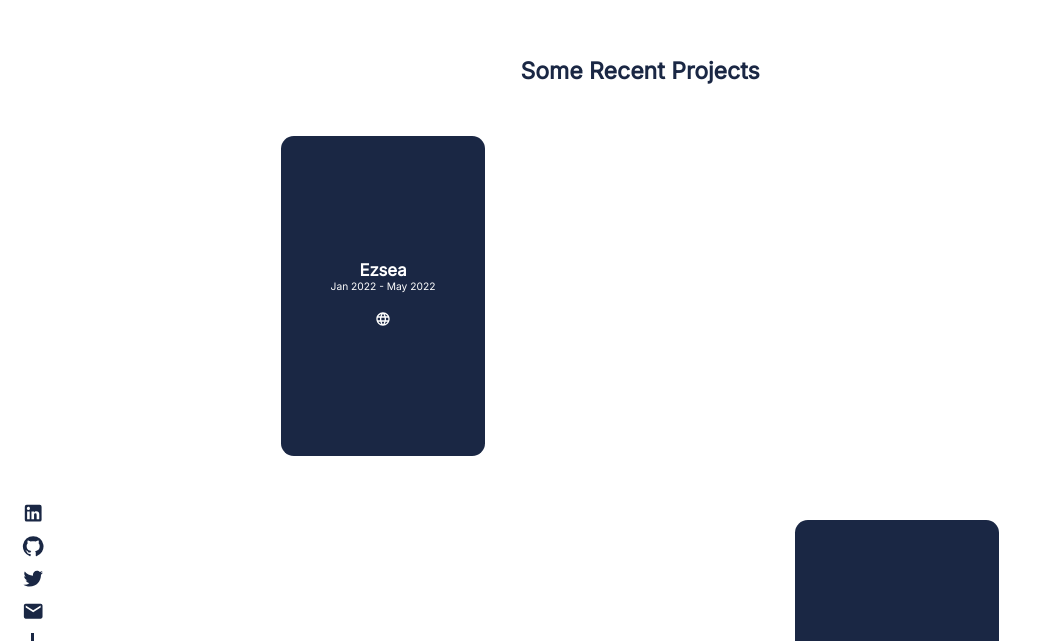
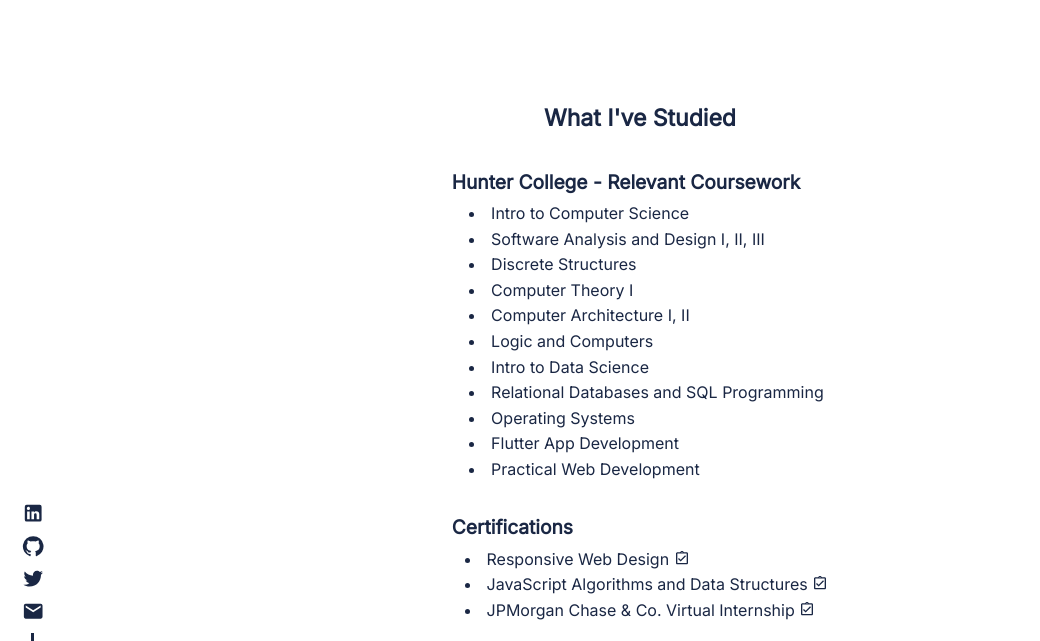
Before and after one commit to KevHnh/personalWebsite, a React (Create React App) app: page / in a window 1280 px wide. Shown: the part 1639-2280 px from the top of the page, without its empty margins (0-1040 px from the left). Built offline with nearby package versions, Linux system fonts and the light colour scheme.

Commit message:
education section

```diff
--- a/src/App.css
+++ b/src/App.css
@@ -1,5 +1,7 @@
-.appBody {
-    height: 100vh;
+.componentsContainer {
+    display: flex;
+    flex-direction: column;
+
 }
 
 .topNav {
--- a/src/App.js
+++ b/src/App.js
@@ -1,5 +1,6 @@
 import About from './About';
 import './App.css';
+import Education from './Education';
 import Home from './Home';
 import Links from './Links';
 import NavBar from './NavBar';
@@ -27,7 +28,7 @@ function App() {
     let elements1 = document.querySelectorAll("#projectCardDesc")
     let elements2 = document.querySelectorAll("#projectCardDescR")
 
-    if (document.body.scrollTop > 1400 || document.documentElement.scrollTop > 1400) {
+    if (document.body.scrollTop > 2500 || document.documentElement.scrollTop > 2500) {
       for(let i = 0; i < elements1.length; i++) {
         elements1[i].style.transform = "translate(-1rem)"
       }
@@ -37,7 +38,7 @@ function App() {
       }
     }
 
-    if (document.body.scrollTop > 1400 || document.documentElement.scrollTop > 1400) {
+    if (document.body.scrollTop > 2500 || document.documentElement.scrollTop > 2500) {
       for(let i = 0; i < elements2.length; i++) {
         elements2[i].style.transform = "translate(1rem)"
       }
@@ -58,8 +59,11 @@ function App() {
         <div id="nav" className='topNav'>
           <NavBar/>
         </div>
+        <div className="componentsContainer">
           <About/>
+          <Education/>
           <Projects/>
+        </div>
         <div className='appLinksContainer'>
           <Links/>
         </div>
--- /dev/null
+++ b/src/Education.css
@@ -0,0 +1,66 @@
+.educationWrapper {
+    width: 100%;
+    height: 100vh;
+    font-family: 'Inter';
+    font-style: normal;
+    font-size: 1.8vw;
+    line-height: 3vw;
+    display: flex;
+    flex-direction: column;
+    justify-content: center;
+    align-items: center;
+    color: #1A2744;
+
+}
+
+.educationTitleContainer {
+    font-weight: bold;
+}
+
+.educationBodyContainer {
+    display: flex;
+    flex-direction: column;
+    justify-content: center;
+    align-items: center;
+    text-align: left;
+}
+
+.educationBodyHeader {
+    width: 100%;
+    margin-top: 2vw;
+    font-size: 1.5vw;
+    float: left;
+    font-weight: bold;
+}
+
+.educationColumnSection {
+    columns: 1;
+    list-style:inside;
+    text-align: left;
+    font-size: 1.25vw;
+    line-height: 2vw;
+    margin: 0;
+    margin-left: 1vw;
+    padding: 0;
+    width: 100%;
+    display: flex;
+    flex-direction: column;
+}
+
+
+
+.educationItem {
+    display: flex;
+    columns: 1;
+    list-style:inside;
+    text-align: left;
+    font-size: 1.25vw;
+    line-height: 2vw;
+    margin: 0;
+    margin-left: 1vw;
+    padding: 0;
+}
+
+.certificateIcon {
+    transform: translateY(.1vw);
+}
--- /dev/null
+++ b/src/Education.js
@@ -0,0 +1,55 @@
+import React from 'react'
+import './Education.css'
+import AssignmentTurnedInOutlinedIcon from '@mui/icons-material/AssignmentTurnedInOutlined';
+
+function Education() {
+  return (
+    <div id="education" className="educationContainer">
+      <div className="educationWrapper">
+        <div className="educationTitleContainer">
+          What I've Studied
+        </div>
+        <div className="educationBodyContainer">
+          <div className="educationBodyHeader">
+            Hunter College - Relevant Coursework
+          </div>
+          <div className="educationBodySection">
+            <ul className="educationColumnSection">
+              <li>Intro to Computer Science</li>
+              <li>Software Analysis and Design I, II, III</li>
+              <li>Discrete Structures</li>
+              <li>Computer Theory I</li>
+              <li>Computer Architecture I, II</li>
+              <li>Logic and Computers</li>
+              <li>Intro to Data Science</li>
+              <li>Relational Databases and SQL Programming</li>
+              <li>Operating Systems</li>
+              <li>Flutter App Development</li>
+              <li>Practical Web Development</li>
+            </ul>
+          </div>
+          <div className="educationBodyHeader">
+            Certifications
+          </div>
+          <div className="educationBodySection">
+            <ul className="educationColumnSection">
+              <li>
+                  Responsive Web Design <a href="https://www.freecodecamp.org/certification/kevhnh/responsive-web-design" target="_blank"><AssignmentTurnedInOutlinedIcon className="certificateIcon" style={{fontSize:"1.25vw"}}></AssignmentTurnedInOutlinedIcon></a>
+              </li>
+
+              <li>
+                  JavaScript Algorithms and Data Structures <a href="https://www.freecodecamp.org/certification/KevHnh/javascript-algorithms-and-data-structures" target="_blank"><AssignmentTurnedInOutlinedIcon className="certificateIcon" style={{fontSize:"1.25vw"}}></AssignmentTurnedInOutlinedIcon></a>
+              </li>
+
+              <li>
+                  JPMorgan Chase & Co. Virtual Internship <a href="https://forage-uploads-prod.s3.amazonaws.com/completion-certificates/J.P.%20Morgan/R5iK7HMxJGBgaSbvk_J.P.%20Morgan_BndfKY8Hr3Wa8gWeG_1653698886462_completion_certificate.pdf" target="_blank"><AssignmentTurnedInOutlinedIcon className="certificateIcon" style={{fontSize:"1.25vw"}}></AssignmentTurnedInOutlinedIcon></a>
+              </li>
+            </ul>
+          </div>
+        </div>
+      </div>
+    </div>
+  )
+}
+
+export default Education
--- a/src/NavBar.js
+++ b/src/NavBar.js
@@ -7,8 +7,8 @@ function NavBar() {
         <a href="#home">KEVIN HINH</a>
         <div className='navBarRight'>
             <a href="#about">ABOUT</a>
+            <a href="#education">EDUCATION</a>
             <a href="#projects">PROJECTS</a>
-            <a href="#experience">EXPERIENCE</a>
             <a href="#contact">CONTACT</a>
         </div>
     </div>
--- a/src/Projects.css
+++ b/src/Projects.css
@@ -1,7 +1,7 @@
 .projectsContainer {
     text-align: center;
     width: 100%;
-    height: 100vh;
+    height: 400vh;
     font-family: 'Inter';
     font-style: normal;
     font-size: 1.8vw;
--- a/src/Projects.js
+++ b/src/Projects.js
@@ -26,7 +26,7 @@ function Projects() {
                             <div className="projectsDescriptionText">
                                 An <b>online learning platform</b> where learners and educators get rewarded for their hardwork and contribution.<br/> <br/>
                                 Platform encourages users to create lessons using a document builder on any topic or subject they excel at, and explore the endless variety of potential interests and career paths. <br/><br/>
-                                Users’ statistics are tracked and verified users are eligible for weekly payouts in <b>Solana</b>. <br/> <br/>
+                                Users’ statistics are tracked and verified users are eligible for weekly payouts in <a href="https://solana.com/" target="_blank"><b>Solana</b></a>. <br/> <br/>
                             </div>
                             <div className="projectsDescriptionTools">
                                 <div>Tools used: </div>
@@ -58,7 +58,7 @@ function Projects() {
                     <div id="projectCardDescR" className="projectsDescriptionSectionR">
                         <div className="projectsDescriptionWrapper">
                             <div className="projectsDescriptionText">
-                                A reuseable and configurable web component that allows users to connect their <b>Solana</b> NFT wallet(s) and verify their ownership of an NFT. <br/><br/>
+                                A reuseable and configurable web component that allows users to connect their <a href="https://solana.com/" target="_blank"><b>Solana</b></a> NFT wallet(s) and verify their ownership of an NFT. <br/><br/>
                                 Designed for developers that seek to create an environment strictly for holders of a specific NFT.<br/><br/>
                                 The component can also be hooked up to a database to store specific metadata of the NFT, the user's wallet address, and more. <br/><br/>
                             </div>
@@ -90,8 +90,8 @@ function Projects() {
                     <div id="projectCardDesc" className="projectsDescriptionSection">
                         <div className="projectsDescriptionWrapper">
                             <div className="projectsDescriptionText">
-                                A program that mass distributes Solana to any amount of wallet addresses. The program is designed to take in an array containing the receiving wallet addresses, and an array containing the amount of Solana going to each wallet address. <br/><br/>
-                                An extremely straightforward program that strives to automate and optimize the payment process of companies or workplaces that pay their workers in crypto (Solana).<br/><br/>
+                                A program that mass distributes <a href="https://solana.com/" target="_blank"><b>Solana</b></a> to any amount of wallet addresses. The program is designed to take in an array containing the receiving wallet addresses, and an array containing the amount of Solana going to each wallet address. <br/><br/>
+                                An extremely straightforward program that strives to automate and optimize the payment process of companies or workplaces that pay their workers in Solana.<br/><br/>
                             </div>
                             <div className="projectsDescriptionTools">
                                 <div>Tools used: </div>
```
